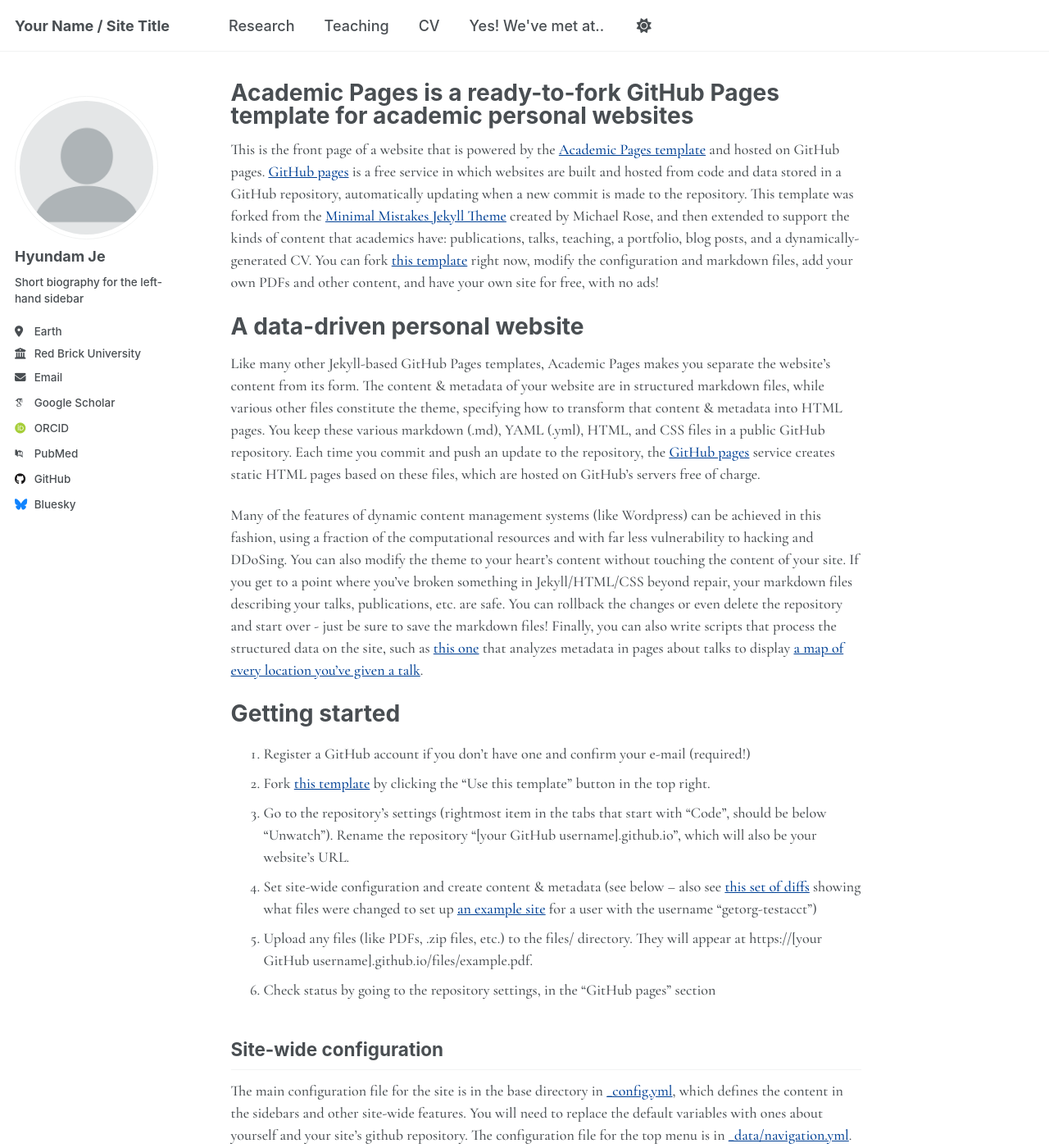
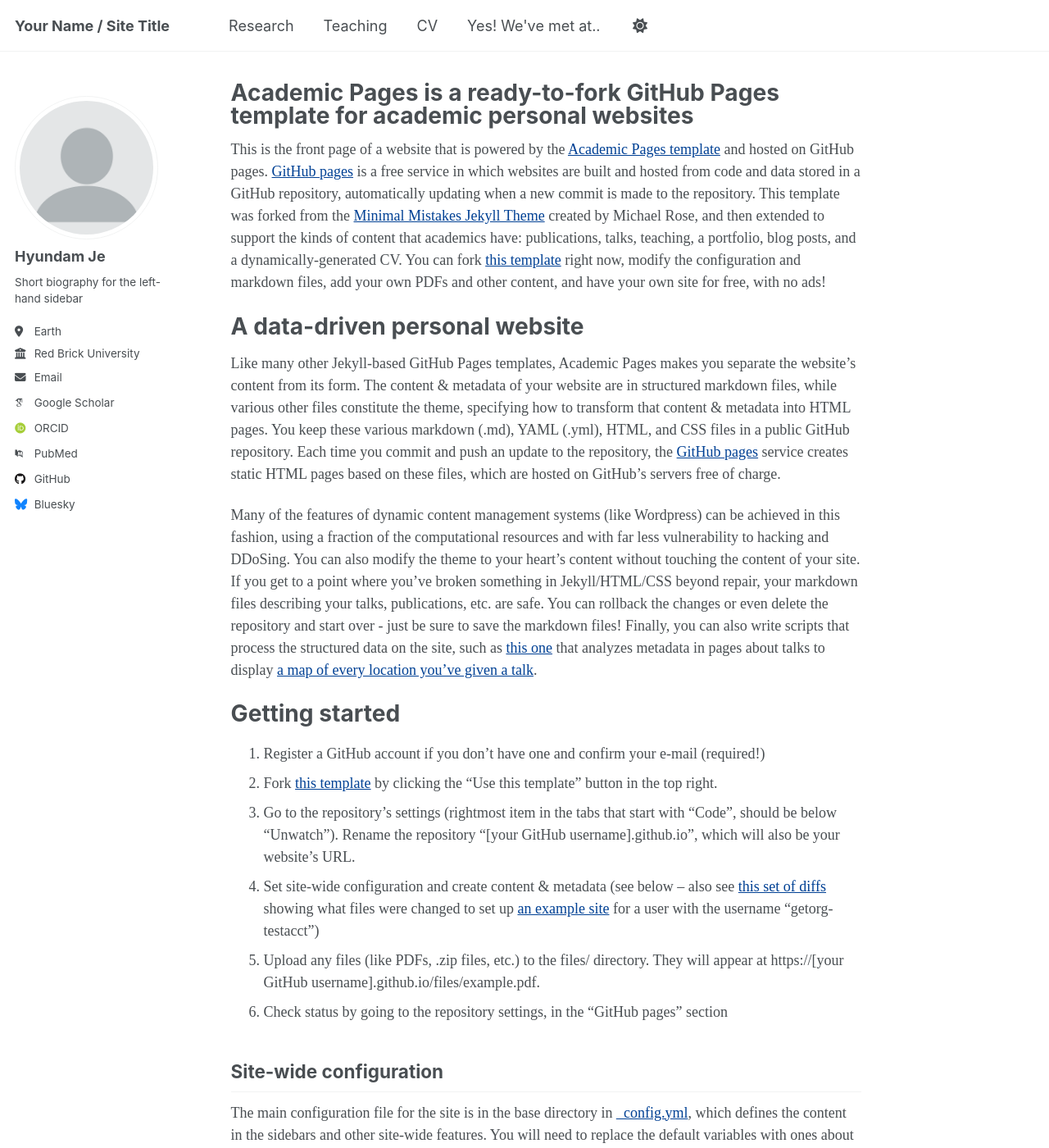
Before and after one commit to hyundamje/hyundamje.github.io, a Jekyll site: the page built from _pages/about.md, in a window 1280 px wide and 1400 px high. Shown: the whole window at 82% size. Built offline with Jekyll 4.4.1, drawn with Linux system fonts in a browser that asks for light colours; some web fonts are replaced.

Commit message:
Update _base.scss

```diff
--- a/_sass/layout/_base.scss
+++ b/_sass/layout/_base.scss
@@ -15,8 +15,7 @@
   margin: 0;
   padding: $masthead-height 0 0;
   padding-bottom: 9em;
-  font-family: 'Cormorant Garamond', serif;
-  font-weight: 500;
+  font-family: 'Libre Baskerville', serif;
   line-height: 1.5;
 
   &.overflow--hidden {
```
